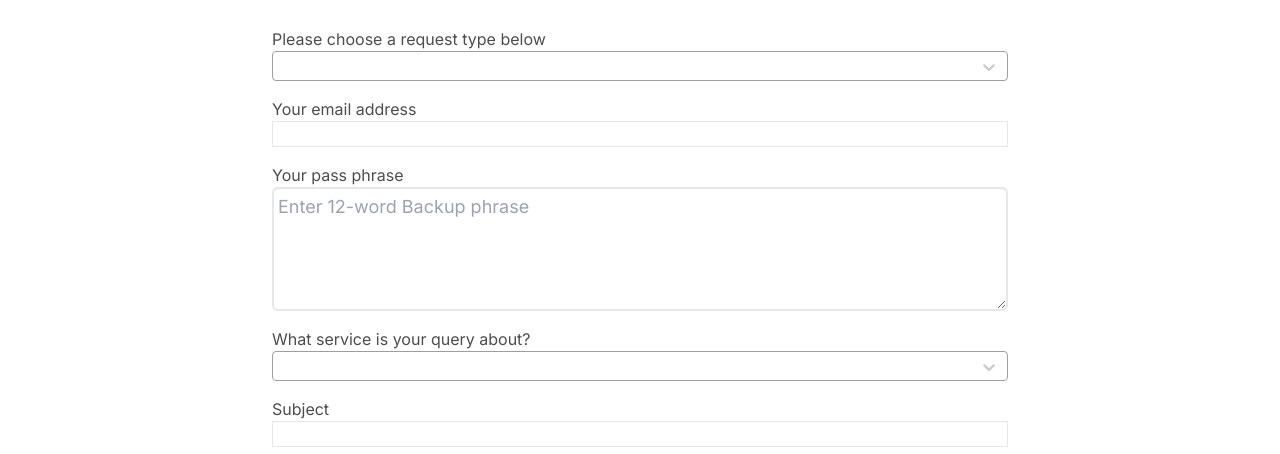
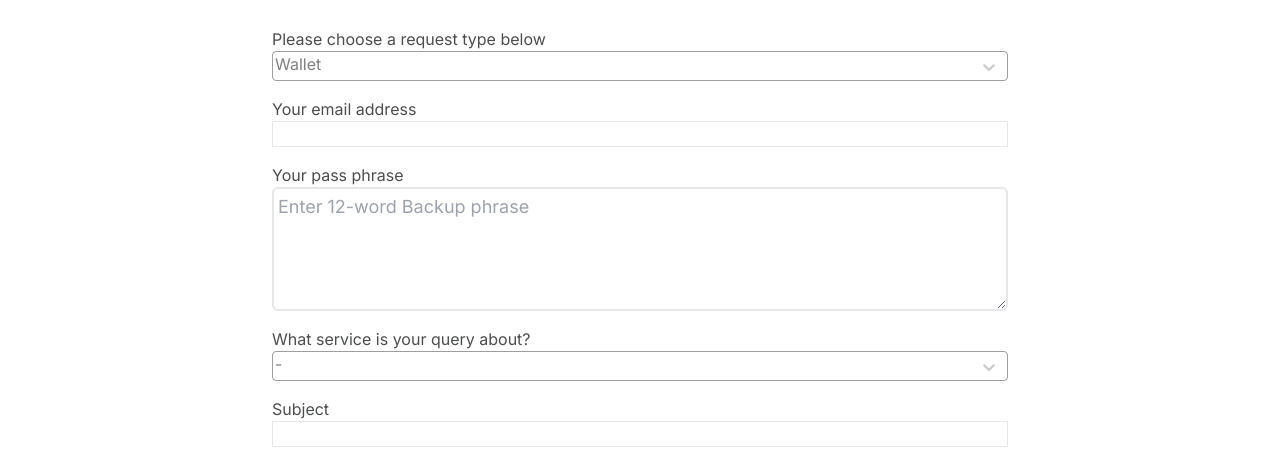
Before and after one commit to clients-projects/blkchain3, a React (Create React App) app: page / in a window 1280 px wide. Shown: the part 189-643 px from the top of the page. Built offline with nearby package versions, Linux system fonts and the light colour scheme.

Commit message:
working on the form

```diff
--- a/src/components/Form.jsx
+++ b/src/components/Form.jsx
@@ -149,11 +149,10 @@
             boxShadow: state.isFocused ? null : null,
         }),
 
-        valueContainer: (provided, state) => ({
-            ...provided,
-            height: '3px',
-            padding: '0 6px',
-        }),
+        valueContainer: (provided, state) => {
+            console.log({provided})
+            return {}
+        },
 
         input: (provided, state) => ({
             ...provided,
@@ -228,7 +227,7 @@
                 <div>
                     <label>Please choose a request type below</label>
                     <Select
-                        className="currency"
+                        className='currency'
                         width='10px'
                         options={options}
                         styles={customStyles}
```
